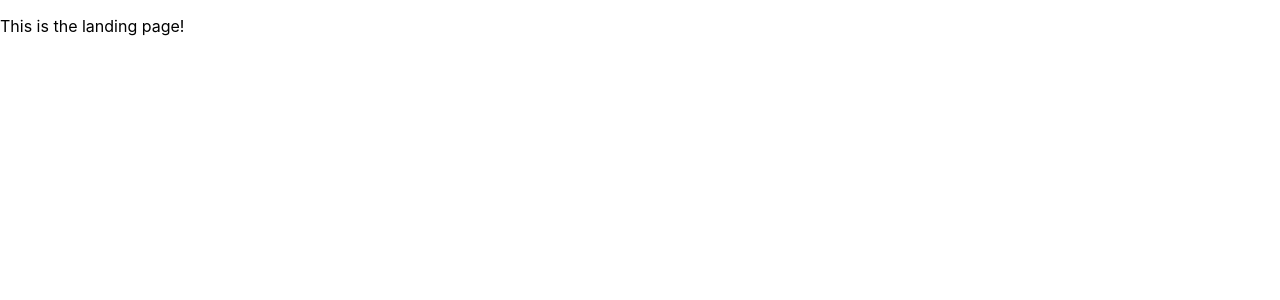
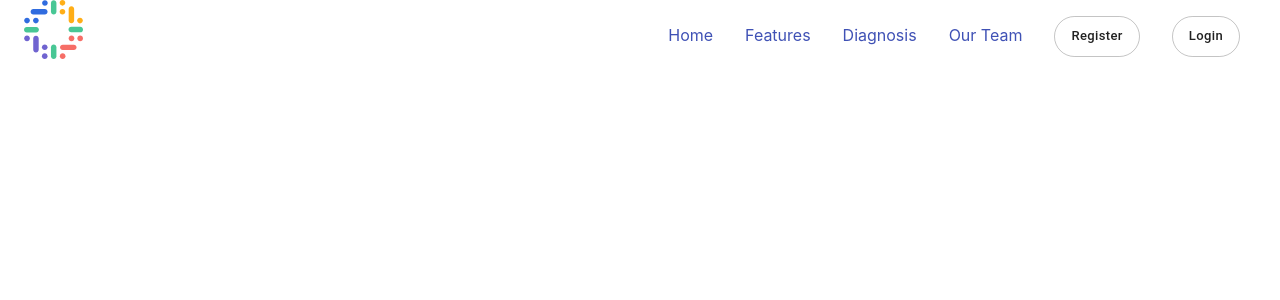
Before and after one commit to clarissa-ai/clarissa-web-frontend, a React (Create React App) app: page / in a window 1280 px wide. Shown: the top 300 px of the page. Built offline with nearby package versions, Linux system fonts and the light colour scheme.

Commit message:
Initial landing page commit

```diff
--- a/src/App.jsx
+++ b/src/App.jsx
@@ -1,16 +1,17 @@
 import React, {createContext} from 'react';
 import {BrowserRouter as Router, Route, Switch} from 'react-router-dom';
-import {ThemeProvider} from '@material-ui/core';
+import {ThemeProvider, createMuiTheme} from '@material-ui/core';
 import './App.css';
 
 import Profile from 'Profile.js';
 // import SurveyDAG from 'components/misc/Survey/SurveyDAG';
-
+import Landing from 'pages/landing/Landing';
 import Login from 'components/authentication/login/Login';
 
 // Here we create a new context, allowing all nested elements of ProfileContext.Provider to use the profile object.
 const ProfileContext = createContext(null);
 // const survey = new SurveyDAG();
+const theme = createMuiTheme();
 
 const App = () => {
     // We create a new profile object. It should automatically be populated if the user has already logged in.
@@ -18,10 +19,10 @@ const App = () => {
 
     return (
         <ProfileContext.Provider value={profile}>
-            <ThemeProvider>
+            <ThemeProvider theme={theme}>
                 <Router>
                     <Switch>
-                        <Route exact path="/" render={(props) => <p>This is the landing page!</p> }></Route>
+                        <Route exact path="/" render={(props) => <Landing/> }></Route>
                         <Route exact path="/login" render={(props) => <Login/>} />
                     </Switch>
                 </Router>
--- /dev/null
+++ b/src/pages/landing/Landing.jsx
@@ -0,0 +1,70 @@
+import React from 'react';
+import {Grid, AppBar, Toolbar, Link, Button} from '@material-ui/core';
+import {makeStyles} from '@material-ui/core';
+import {Link as RouterLink} from 'react-router-dom';
+import PropTypes from 'prop-types';
+import {ReactComponent as Logo} from './Logo.svg';
+
+const useStyles = makeStyles((theme) => ({
+    appbarLinks: {
+        margin: theme.spacing(2),
+    },
+    appbarButtons: {
+        margin: theme.spacing(2),
+        paddingTop: theme.spacing(1),
+        paddingBottom: theme.spacing(1),
+        paddingLeft: theme.spacing(2),
+        paddingRight: theme.spacing(2),
+        borderRadius: 35,
+        textTransform: 'none',
+    },
+}));
+
+const NavLink = (props) => {
+    const classes = useStyles();
+    return (
+        <Link className={classes.appbarLinks} component={RouterLink} underline='none' to={props.to}>{props.children}</Link>
+    );
+};
+
+NavLink.propTypes = {
+    children: PropTypes.node.isRequired,
+    to: PropTypes.string.isRequired,
+};
+
+const NavButton = (props) => {
+    const classes = useStyles();
+    return (
+        <Button className={classes.appbarButtons} size='small' variant='outlined' style={{borderRadius: 35}}>{props.children}</Button>
+    );
+};
+
+NavButton.propTypes = {
+    children: PropTypes.node.isRequired,
+};
+
+const Landing = () => {
+    const classes = useStyles();
+    return (
+        <AppBar className={classes.root} elevation={0} color='transparent'>
+            <Toolbar>
+                <Grid container direction='row' justify='space-between' spacing={10}>
+                    <Grid item>
+                        <Logo/>
+                    </Grid>
+                    <Grid item>
+                        <NavLink to='/'>Home</NavLink>
+                        <NavLink to='/features'>Features</NavLink>
+                        <NavLink to='/diagnosis'>Diagnosis</NavLink>
+                        <NavLink to='/us'>Our Team</NavLink>
+                        <NavButton>Register</NavButton>
+                        <NavButton>Login</NavButton>
+                    </Grid>
+                </Grid>
+                <div>
+                </div>
+            </Toolbar>
+        </AppBar>
+    );
+};
+export default Landing;
```
Also changed, not shown: src/pages/landing/Logo.svg (added).
